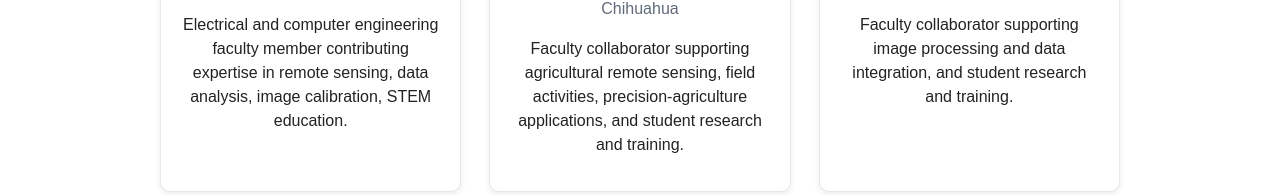
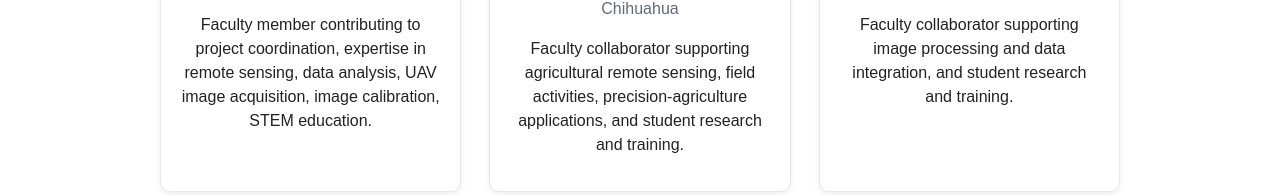
Before and after one commit to UTEP-UACH-RS/UTEP-UACH-RS.github.io, a plain HTML site: page team.html in a window 1280 px wide. Shown: the part 626-821 px from the top of the page. Drawn offline with Linux system fonts and the light colour scheme.

Commit message:
Update team.html

```diff
--- a/team.html
+++ b/team.html
@@ -40,8 +40,8 @@
         </p>
 
         <p>
-          Electrical and computer engineering faculty member contributing
-          expertise in remote sensing, data analysis, image calibration, STEM education.
+          Faculty member contributing to project coordination, expertise in remote sensing, data analysis,
+          UAV image acquisition, image calibration, STEM education.
         </p>
 
       </article>
```
